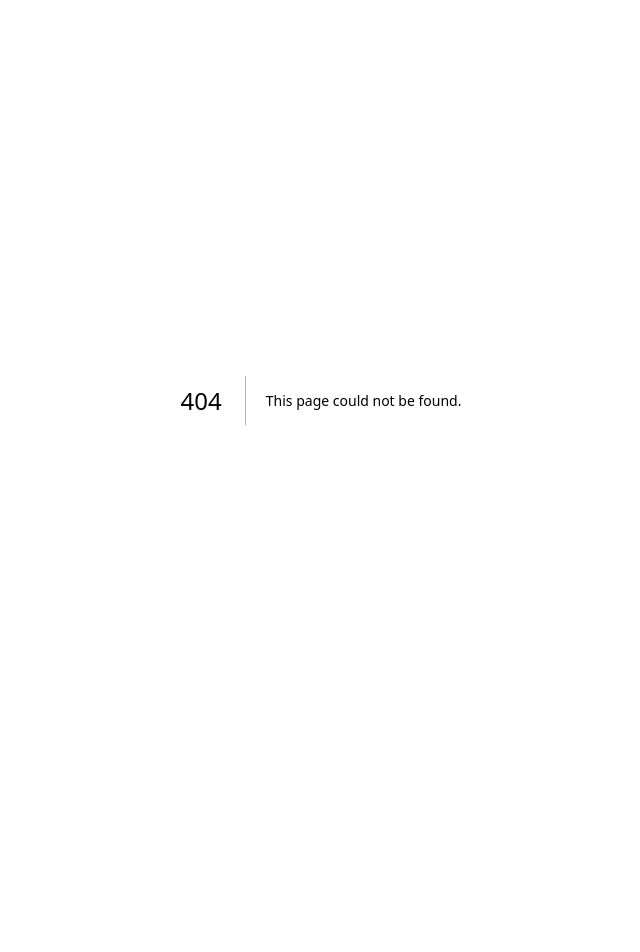
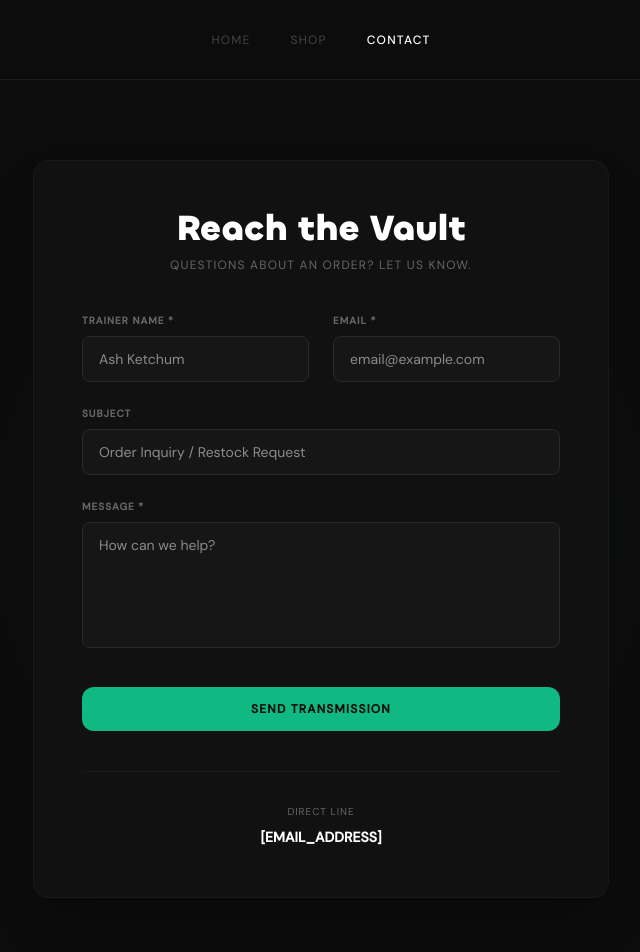
Before and after one commit to bikemaster2331/pokebind, a Next.js app: page /contact in a window 1280 px wide. Before the commit this address had no page. Shown: the top 952 px of the page, without its empty margins (319-959 px from the left). Before the commit the page ends 800 px from the top, so only its background shows below. Built offline with nearby package versions, Linux system fonts and the light colour scheme.

Commit message:
Add contact page

```diff
--- /dev/null
+++ b/app/contact/page.js
@@ -0,0 +1,177 @@
+'use client'
+
+import { useState } from 'react'
+import { useRouter } from 'next/navigation'
+
+export default function ContactPage() {
+    const router = useRouter()
+
+    // State to hold form data
+    const [formData, setFormData] = useState({
+        name: '',
+        email: '',
+        subject: '',
+        message: ''
+    })
+
+    // State for button loading and success message
+    const [isSubmitting, setIsSubmitting] = useState(false)
+    const [status, setStatus] = useState(null) // 'success' or 'error'
+
+    const handleChange = (e) => {
+        setFormData({ ...formData, [e.target.name]: e.target.value })
+    }
+
+    const handleSubmit = async (e) => {
+        e.preventDefault()
+        setIsSubmitting(true)
+        setStatus(null)
+
+        try {
+            const response = await fetch('/api/contact', {
+                method: 'POST',
+                headers: { 'Content-Type': 'application/json' },
+                body: JSON.stringify(formData)
+            })
+
+            if (!response.ok) throw new Error('Failed to send')
+
+            setStatus('success')
+            setFormData({ name: '', email: '', subject: '', message: '' }) // Clear form
+        } catch (error) {
+            setStatus('error')
+        } finally {
+            setIsSubmitting(false)
+        }
+    }
+
+    return (
+        <div className="min-h-screen bg-[#0C0C0C] text-[#e0d8c8] flex flex-col">
+
+            {/* Navbar */}
+            <nav className="sticky top-0 z-10 bg-[#0C0C0C] border-b border-[#1a1a1a] px-8 h-20 grid grid-cols-3 items-center">
+                <div />
+                <div className="hidden md:flex items-center justify-center gap-10">
+                    <button onClick={() => router.push('/home')} className="text-xs text-[#444] hover:text-white tracking-widest uppercase transition-colors cursor-pointer">Home</button>
+                    <button onClick={() => router.push('/')} className="text-xs text-[#444] hover:text-white tracking-widest uppercase transition-colors cursor-pointer">Shop</button>
+                    <button className="text-xs text-white tracking-widest uppercase transition-colors font-medium cursor-pointer">Contact</button>
+                </div>
+                <div />
+            </nav>
+
+            {/* Main Content Area */}
+            <main className="flex-grow flex items-center justify-center px-6 py-20 relative">
+                <div className="absolute left-1/2 top-1/2 -translate-x-1/2 -translate-y-1/2 w-[500px] h-[500px] bg-[#10b981] opacity-[0.03] blur-[100px] rounded-full pointer-events-none"></div>
+
+                <div className="relative z-10 w-full max-w-xl bg-[#111] border border-[#1a1a1a] rounded-2xl p-8 md:p-12 shadow-2xl">
+
+                    <div className="text-center mb-10">
+                        <h1 className="font-display text-4xl text-white font-bold mb-2">Reach the Vault</h1>
+                        <p className="text-xs text-[#666] uppercase tracking-widest">Questions about an order? Let us know.</p>
+                    </div>
+
+                    {status === 'success' && (
+                        <div className="mb-6 p-4 bg-[#10b981]/10 border border-[#10b981]/30 rounded-lg text-center">
+                            <p className="text-[#10b981] text-xs font-bold tracking-widest uppercase">Transmission Sent Successfully</p>
+                        </div>
+                    )}
+
+                    {status === 'error' && (
+                        <div className="mb-6 p-4 bg-red-500/10 border border-red-500/30 rounded-lg text-center">
+                            <p className="text-red-500 text-xs font-bold tracking-widest uppercase">Failed to send. Please try again.</p>
+                        </div>
+                    )}
+
+                    <form className="space-y-6" onSubmit={handleSubmit}>
+                        <div className="grid grid-cols-1 md:grid-cols-2 gap-6">
+                            <div>
+                                <label className="block text-[10px] font-bold text-[#666] uppercase tracking-widest mb-2">Trainer Name *</label>
+                                <input
+                                    type="text"
+                                    name="name"
+                                    value={formData.name}
+                                    onChange={handleChange}
+                                    required
+                                    className="w-full bg-[#161616] border border-[#2a2a2a] text-white rounded-lg px-4 py-3 text-sm outline-none focus:border-[#10b981] transition-colors"
+                                    placeholder="Ash Ketchum"
+                                />
+                            </div>
+                            <div>
+                                <label className="block text-[10px] font-bold text-[#666] uppercase tracking-widest mb-2">Email *</label>
+                                <input
+                                    type="email"
+                                    name="email"
+                                    value={formData.email}
+                                    onChange={handleChange}
+                                    required
+                                    className="w-full bg-[#161616] border border-[#2a2a2a] text-white rounded-lg px-4 py-3 text-sm outline-none focus:border-[#10b981] transition-colors"
+                                    placeholder="email@example.com"
+                                />
+                            </div>
+                        </div>
+
+                        <div>
+                            <label className="block text-[10px] font-bold text-[#666] uppercase tracking-widest mb-2">Subject</label>
+                            <input
+                                type="text"
+                                name="subject"
+                                value={formData.subject}
+                                onChange={handleChange}
+                                className="w-full bg-[#161616] border border-[#2a2a2a] text-white rounded-lg px-4 py-3 text-sm outline-none focus:border-[#10b981] transition-colors"
+                                placeholder="Order Inquiry / Restock Request"
+                            />
+                        </div>
+
+                        <div>
+                            <label className="block text-[10px] font-bold text-[#666] uppercase tracking-widest mb-2">Message *</label>
+                            <textarea
+                                name="message"
+                                value={formData.message}
+                                onChange={handleChange}
+                                required
+                                rows="5"
+                                className="w-full bg-[#161616] border border-[#2a2a2a] text-white rounded-lg px-4 py-3 text-sm outline-none focus:border-[#10b981] transition-colors resize-none"
+                                placeholder="How can we help?"
+                            ></textarea>
+                        </div>
+
+                        <button
+                            type="submit"
+                            disabled={isSubmitting}
+                            className="w-full bg-[#10b981] text-[#0C0C0C] font-bold uppercase tracking-widest py-3.5 rounded-xl hover:bg-[#059669] transition-colors text-xs mt-2 disabled:opacity-50"
+                        >
+                            {isSubmitting ? 'Sending...' : 'Send Transmission'}
+                        </button>
+                    </form>
+
+                    {/* Direct Email Fallback */}
+                    <div className="mt-10 pt-8 border-t border-[#1a1a1a] text-center">
+                        <p className="text-[10px] text-[#666] uppercase tracking-widest mb-1.5">Direct Line</p>
+                        <a
+                            href="mailto:[EMAIL_ADDRESS]"
+                            className="text-sm font-bold text-white hover:text-[#10b981] transition-colors"
+                        >
+                            [EMAIL_ADDRESS]
+                        </a>
+                    </div>
+
+                </div>
+            </main>
+
+            {/* Footer */}
+            <footer className="border-t border-[#1a1a1a] px-8 py-6 text-center">
+                <p className="text-[10px] text-[#333] tracking-widest uppercase">
+                    © 2026 PokéVault · Philippines ·{' '}
+                    <a
+                        href="https://github.com/bikemaster2331"
+                        target="_blank"
+                        rel="noopener noreferrer"
+                        className="hover:text-[#fff] transition-colors cursor-pointer"
+                    >
+                        mll
+                    </a>
+                </p>
+            </footer>
+        </div>
+    )
+}
```
